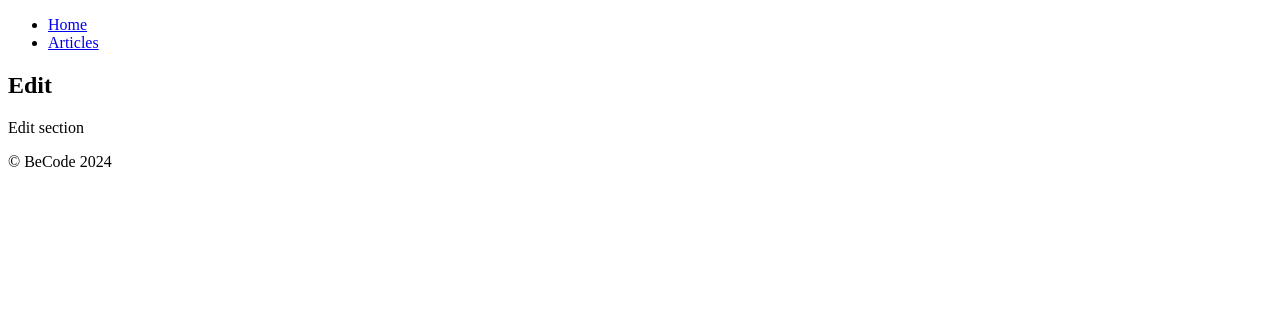
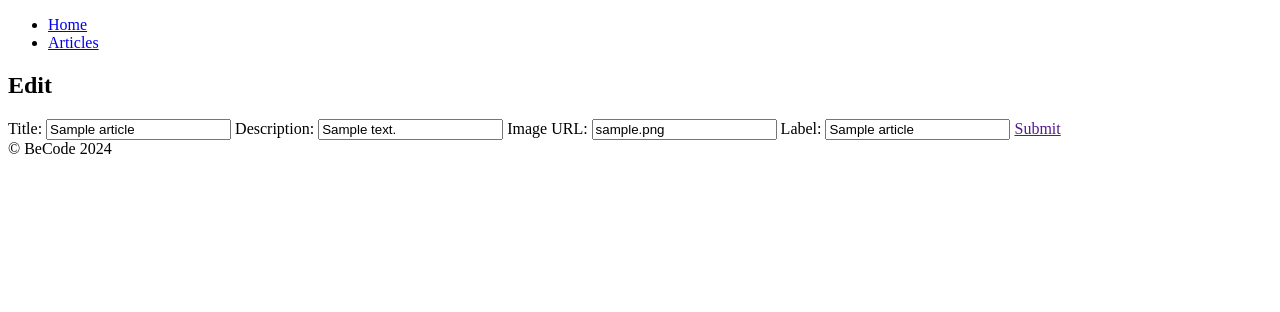
Before and after one commit to becodeorg/verou-5-mvc-voothedoo, a PHP site: template View/articles/edit.php in a window 1280 px wide. Shown: the top 312 px of the page. Run offline with PHP 8.4, Linux system fonts and the light colour scheme; the template is opened without the code that fills it: most values are stand-ins (such as "Sample title", 1, 10 or a date in 2020).

Commit message:
Finish edit page, need to add logic to submit

```diff
--- a/Model/Article.php
+++ b/Model/Article.php
@@ -9,16 +9,16 @@ class Article
     public string $description;
     public string $publishDate;
     public ?string $imageUrl;
-    public ?string $important;
+    public ?string $label;
 
-    public function __construct(int $id, string $title, ?string $description, ?string $publishDate, ?string $imageUrl = "", ?string $important = "")
+    public function __construct(int $id, string $title, ?string $description, ?string $publishDate, ?string $imageUrl = "", ?string $label = "")
     {
         $this->id = $id;
         $this->title = $title;
         $this->description = $description;
         $this->publishDate = $publishDate;
         $this->imageUrl = $imageUrl;
-        $this->important = $important;
+        $this->label = $label;
     }
 
     public function formatPublishDate($format = 'd-m-Y')
--- a/View/articles/edit.php
+++ b/View/articles/edit.php
@@ -2,7 +2,16 @@
 
 <section>
     <h1>Edit</h1>
-    <p>Edit section</p>
+    <label for="title">Title: </label>
+    <input type="text" name="title" id="title" value="<?= $article->title ?>">
+    <label for="description">Description: </label>
+    <input type="text" name="description" id="description"value="<?= $article->description ?>">
+    <label for="imageUrl">Image URL:  </label>
+    <input type="text" name="imageUrl" id="imageUrl"value="<?= $article->imageUrl ?>">
+    <label for="label">Label: </label>
+    <input type="text" name="label" id="label"value="<?= $article->label ?>">
+    <a href="">Submit</a>
+
 </section>
 
 <?php require 'View/includes/footer.php'?>
```
Also changed, not shown: Controller/ArticleController.php (+4 -4 lines).
